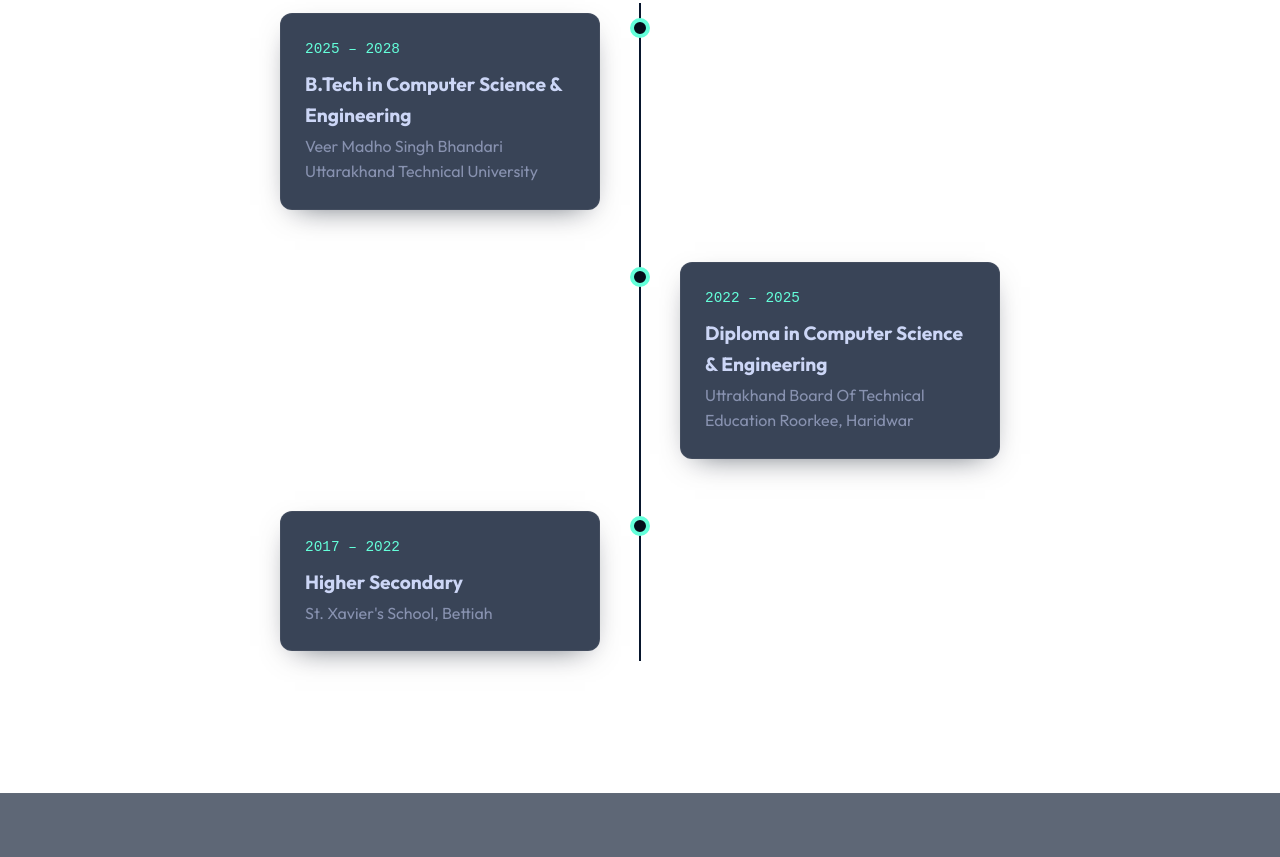
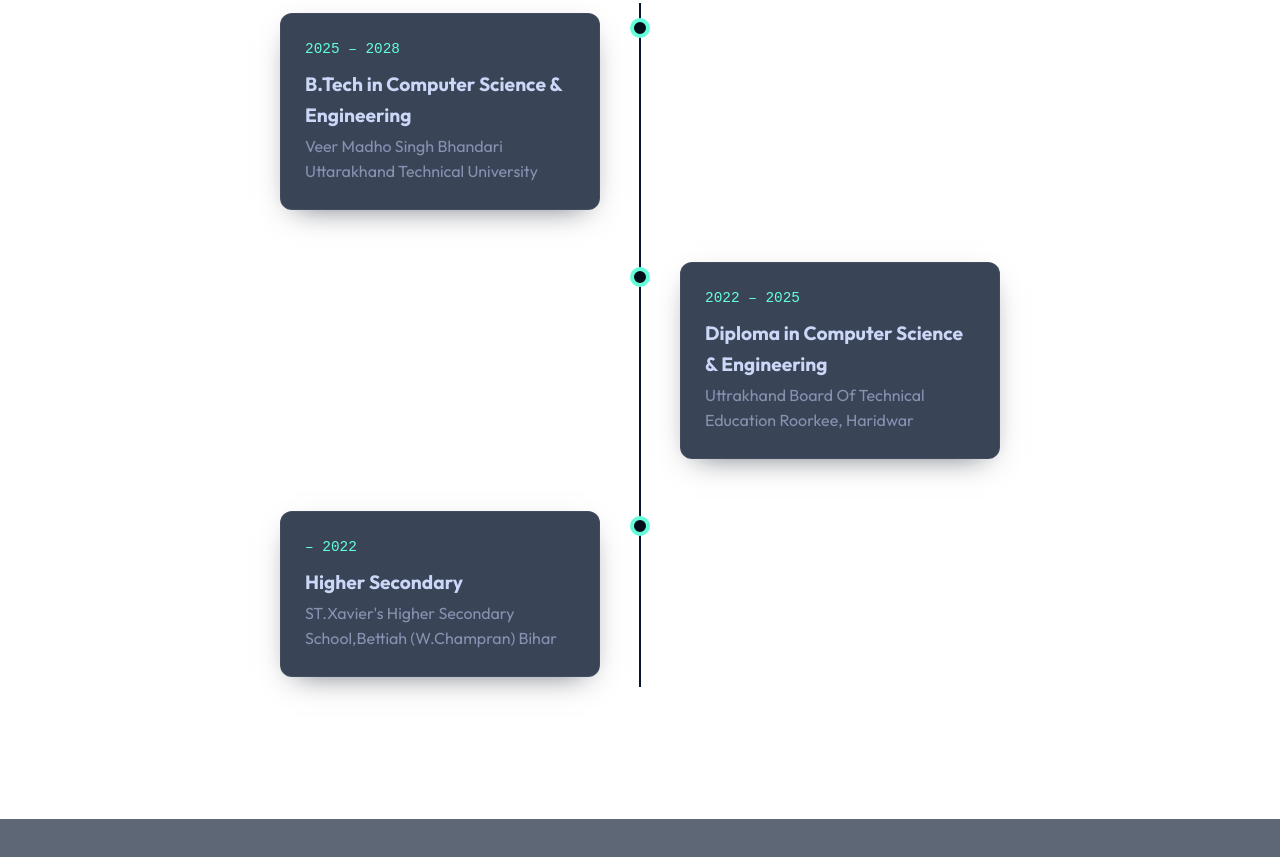
Before and after one commit to harshpandey1107/portfolio, a plain HTML site: page index.html in a window 1280 px wide. Shown: the part 2809-3666 px from the top of the page. Drawn offline with nearby package versions, Linux system fonts and the light colour scheme.

Commit message:
fix: update higher secondary school name and date formatting in timeline

```diff
--- a/index.html
+++ b/index.html
@@ -217,9 +217,9 @@
                     <div class="timeline-item">
                         <div class="timeline-dot"></div>
                         <div class="timeline-content card-glass hover-lift">
-                            <span class="date highlight">2017 &ndash; 2022</span>
+                            <span class="date highlight">&ndash; 2022</span>
                             <h3>Higher Secondary</h3>
-                            <h4>St. Xavier's School, Bettiah</h4>
+                            <h4>ST.Xavier's Higher Secondary School,Bettiah (W.Champran) Bihar</h4>
                         </div>
                     </div>
                 </div>
```
